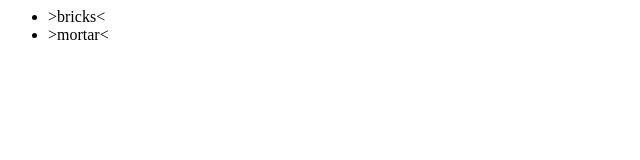
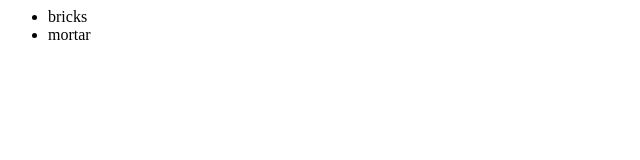
Before and after one commit to manuskennedy/newGitTest, a plain HTML site: page index.html in a window 1280 px wide. Shown: the full height of the page, 0-640 px from the left. Drawn offline with Linux system fonts and the light colour scheme.

Commit message:
Update index.html
test code 2

```diff
--- a/index.html
+++ b/index.html
@@ -2,8 +2,8 @@
 
   <body>
     <ul>
-    <li> >bricks< </li>
-    <li> >mortar< </li>
+    <li> bricks </li>
+    <li> mortar </li>
     </ul>
   </body>
 
```
